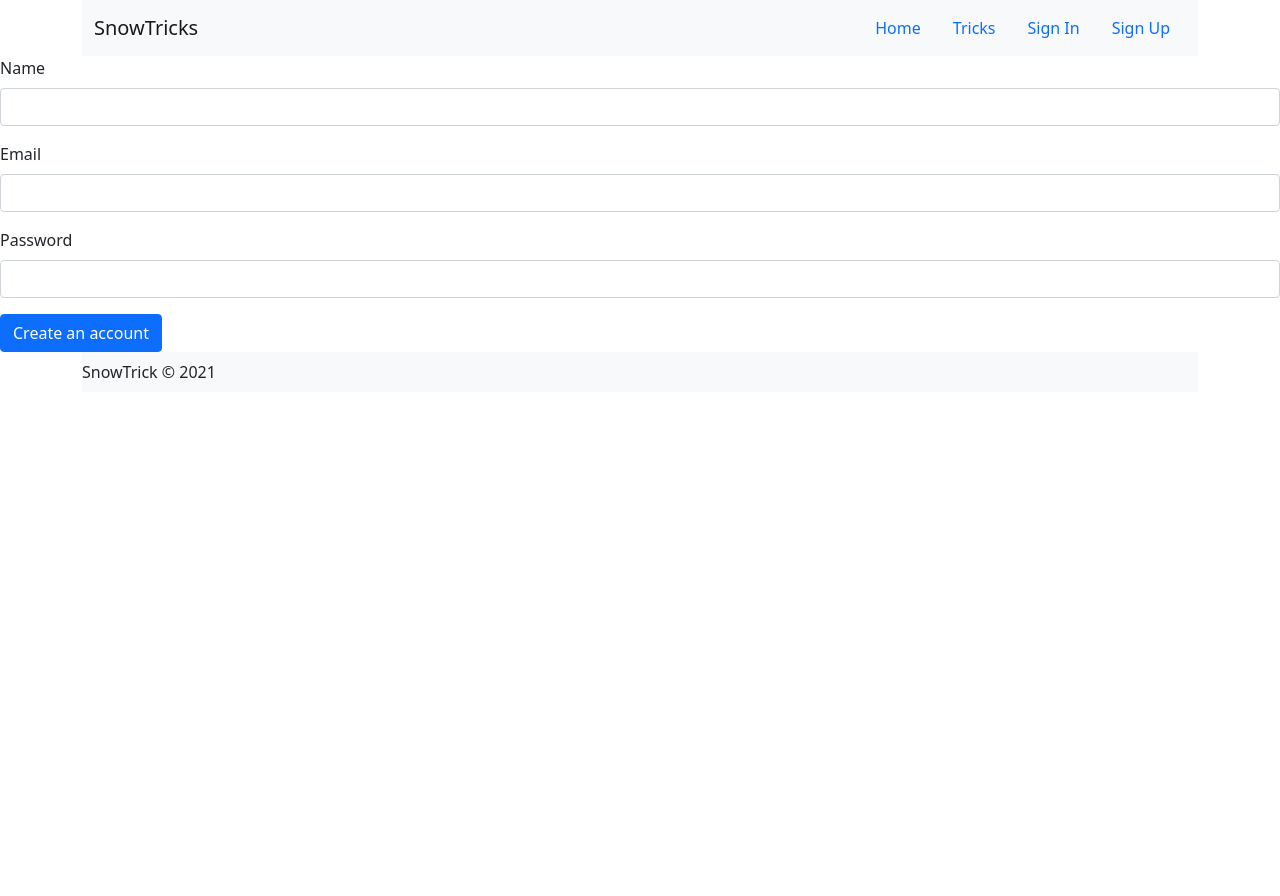
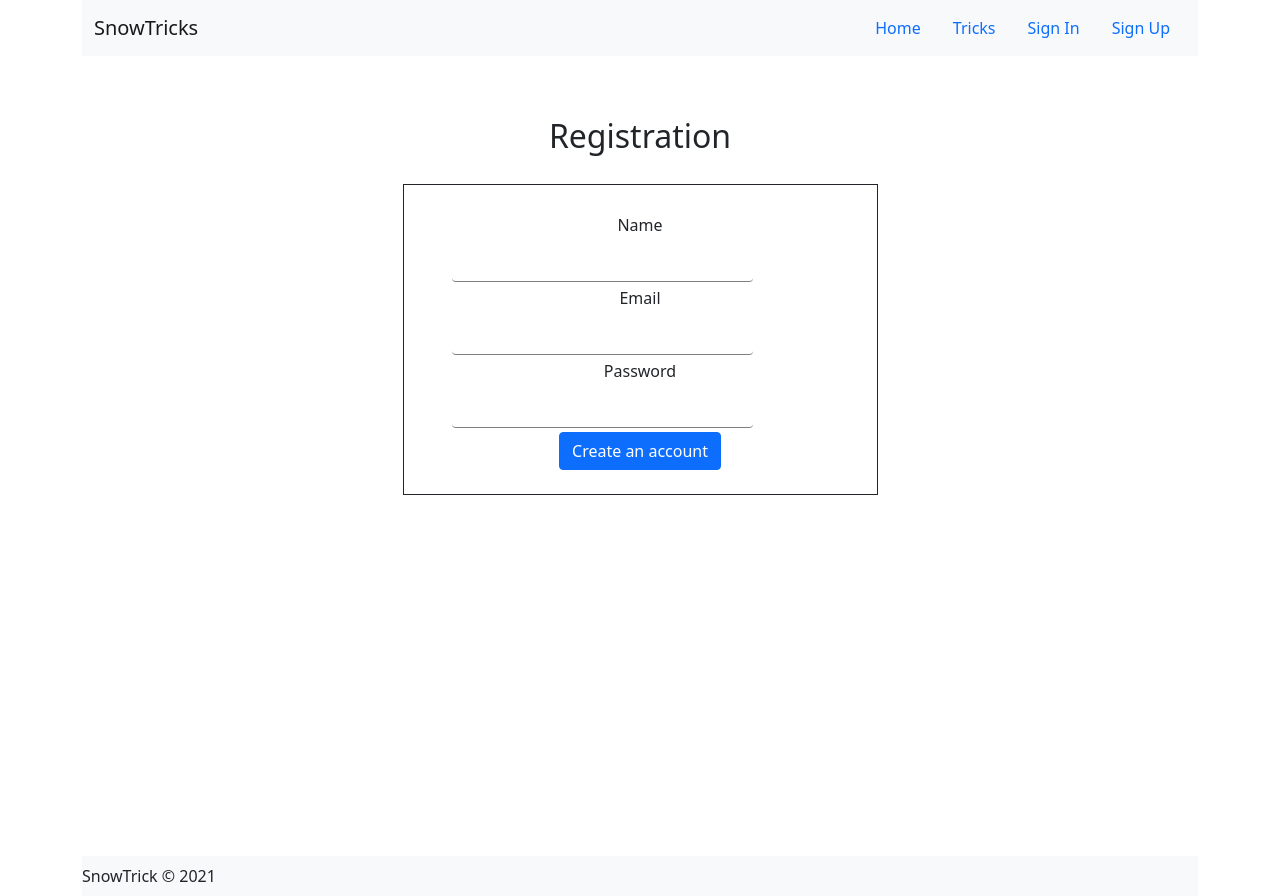
Before and after one commit to Monsapps/snowtricks, a Symfony app: template templates/user/signup.html.twig in a window 1280 px wide. Before the commit the page ends 378 px from the top, so only its background shows below. Run offline with Twig, Linux system fonts and the light colour scheme; the template is opened without the code that fills it, so the values that code supplies are empty; form fields are guessed from the names that the template uses; some libraries are stand-ins or nearby versions.

Commit message:
Update registration page

```diff
--- a/public/css/style.css
+++ b/public/css/style.css
@@ -171,3 +171,27 @@
   border: solid 1px black;
   word-wrap: break-word;
 }
+
+/**
+ * Form style
+ **/
+input[type=text],
+input[type=email],
+input[type=password] {
+  width: 80%;
+  outline: none;
+  border: none;
+  border-bottom: 1px solid gray;
+}
+
+.form-container > .form-error > input[type=text],
+.form-container > .form-error > input[type=email],
+.form-container > .form-error > input[type=password]
+ {
+  border-bottom: 1px solid red;
+}
+
+.form-container > div > ul > li {
+  color: red;
+  list-style-type: none;
+}
--- a/src/Type/RegistrationType.php
+++ b/src/Type/RegistrationType.php
@@ -19,13 +19,14 @@ class RegistrationType extends AbstractType
     {
         $builderInterface
             ->add("name", TextType::class, [
-                "help" => "Your username"
+                "help" => "Your username",
+                "label" => "Username"
             ])
             ->add("email", EmailType::class, [
                 "help" => "Your email address"
             ])
             ->add("password", PasswordType::class, [
-                "help" => "Your password (minimum characters = 6)"
+                "help" => "Your password"
             ])
         ;
     }
--- a/templates/user/signup.html.twig
+++ b/templates/user/signup.html.twig
@@ -3,11 +3,69 @@
 {% block title %}SnowTricks - Registration{% endblock %}
 
 {% block body %}
-        {{ form_start(form, {'attr': {'novalidate': 'novalidate'}}) }}
-            {{ form_row(form.name) }}
-            {{ form_row(form.email) }}
-            {{ form_row(form.password) }}
-
-            <button type="submit" class="btn btn-primary">Create an account</button>
-        {{ form_end(form) }}
+{{ form_start(form, {'attr': {'novalidate': 'novalidate'}}) }}
+    <div class="container-fluid container-md vh-100">
+        <div class="d-none d-md-block title-box">
+           Registration
+        </div>
+        <div class="row justify-content-md-center">
+            <div class="col col-md-7 col-lg-6 col-xl-5 col-xxl-4 mx-4 mx-md-2 my-4 py-md-4 px-3 px-md-5 border border-dark">
+                <div class="d-block d-md-none mt-1 fs-1 text-center">
+                    Registration
+                </div>
+                <div class="row row-cols-1 form-container mt-5 mt-md-1">
+                    <div class="col text-center">
+                        {{ form_label(form.name) }}
+                    </div>
+                    <div class="col text-center {{  form_errors(form.name) ? 'form-error' : '' }}">
+                        {{ form_widget(form.name) }}
+                    </div>
+                    <div class="col text-center">
+                        {% if form_errors(form.name) is empty %}
+                            {{ form_help(form.name) }}
+                        {% else %}
+                            {{ form_errors(form.name) }}
+                        {% endif %}
+                    </div>
+                </div>
+                <div class="row row-cols-1 form-container mt-5 mt-md-1">
+                    <div class="col text-center">
+                        {{ form_label(form.email) }}
+                    </div>
+                    <div class="col text-center {{  form_errors(form.email) ? 'form-error' : '' }}">
+                        {{ form_widget(form.email) }}
+                    </div>
+                    <div class="col text-center">
+                        {% if form_errors(form.email) is empty %}
+                            {{ form_help(form.email) }}
+                        {% else %}
+                            {{ form_errors(form.email) }}
+                        {% endif %}
+                    </div>
+                </div>
+                <div class="row row-cols-1 form-container mt-5 mt-md-1">
+                    <div class="col text-center">
+                        {{ form_label(form.password) }}
+                    </div>
+                    <div class="col text-center {{  form_errors(form.password) ? 'form-error' : '' }}">
+                        {{ form_widget(form.password) }}
+                    </div>
+                    <div class="col text-center">
+                        {% if form_errors(form.password) is empty %}
+                            {{ form_help(form.password) }}
+                        {% else %}
+                            {{ form_errors(form.password) }}
+                        {% endif %}
+                    </div>
+                </div>
+                <div class="row row-cols-1 mt-5 mt-md-1">
+                    <div class="col text-center">
+                        <button type="submit" class="btn btn-primary">Create an account</button>
+                    </div>
+                </div>
+                <a href="{{ path("signin") }}" class="d-block d-md-none text-center my-5">Already an account ?</a>
+            </div>
+        </div>
+    </div>
+{{ form_rest(form) }}
 {% endblock %}
```
Also changed, not shown: templates/user/signin.html.twig (+7 -4 lines).
